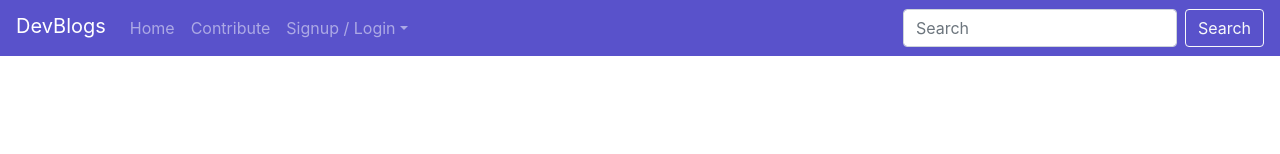
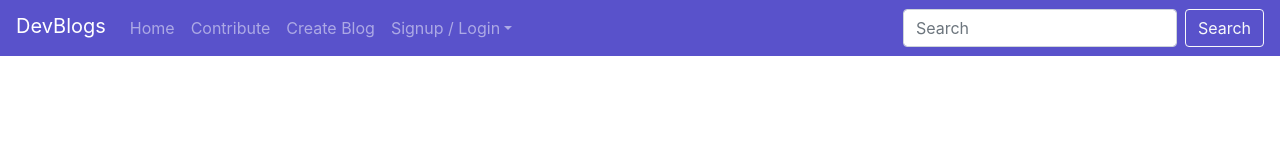
Before and after one commit to yatharth1706/DevBlogs, a Next.js app: page / in a window 1280 px wide. Shown: the top 154 px of the page. Built offline with nearby package versions, Linux system fonts and the light colour scheme; no server answers.

Commit message:
:zap: Add create post button to navigation

```diff
--- a/layouts/layout.js
+++ b/layouts/layout.js
@@ -24,6 +24,7 @@ const Layout = ({children}) => {
             <Nav className = "mr-auto">
                 <Nav.Link as={Link} href="/">Home</Nav.Link>
                 <Nav.Link href="/contribute">Contribute</Nav.Link>
+                <Nav.Link href = "/posts/create">Create Blog</Nav.Link>
                 {currUser ? <Button variant = "light" className = "ml-1" onClick = {handleLogout}>Logout</Button>  : <NavDropdown title="Signup / Login">
                     <NavDropdown.Item href = "/login">Login</NavDropdown.Item>
                     <NavDropdown.Item href="/signup">Signup</NavDropdown.Item>
```
